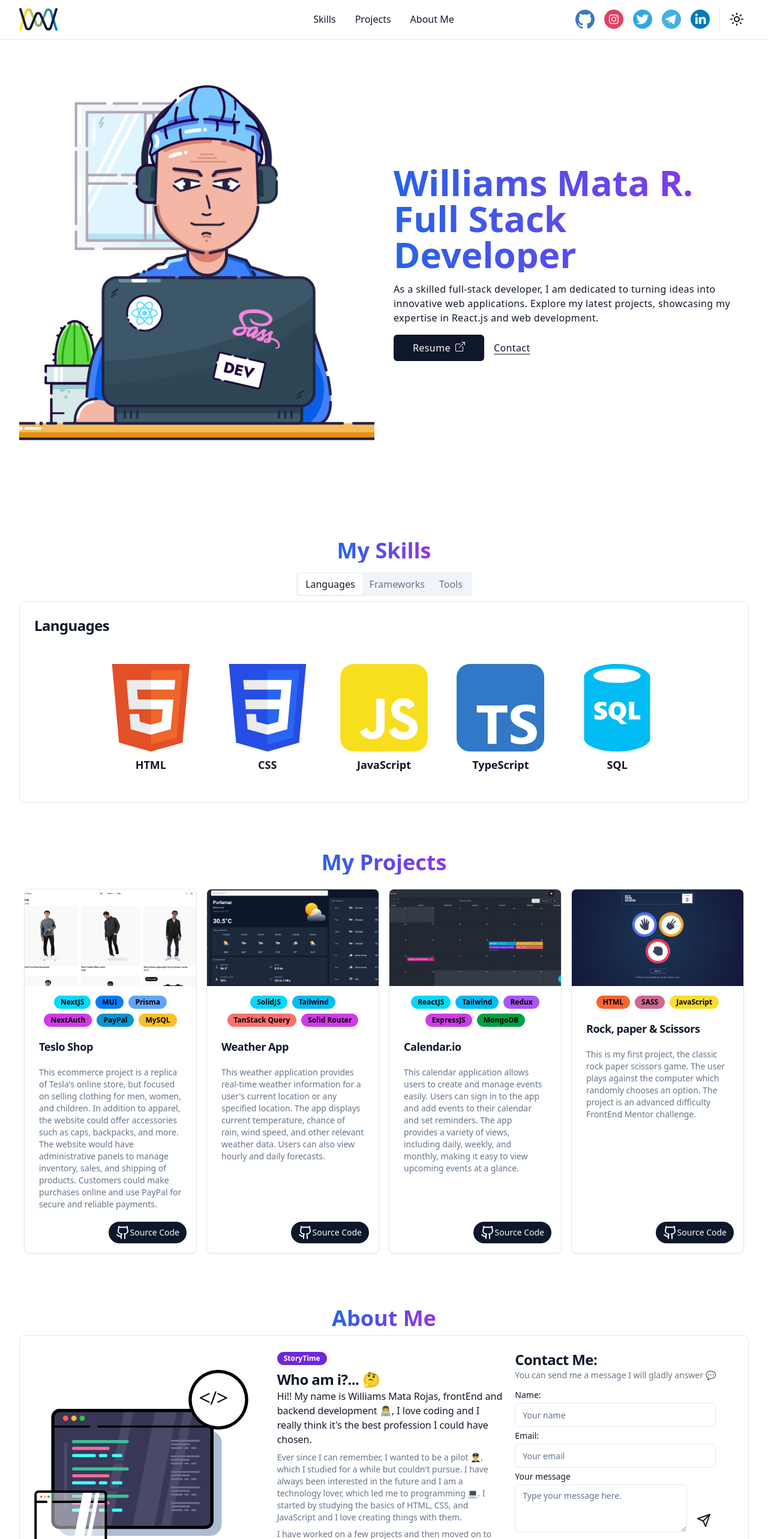
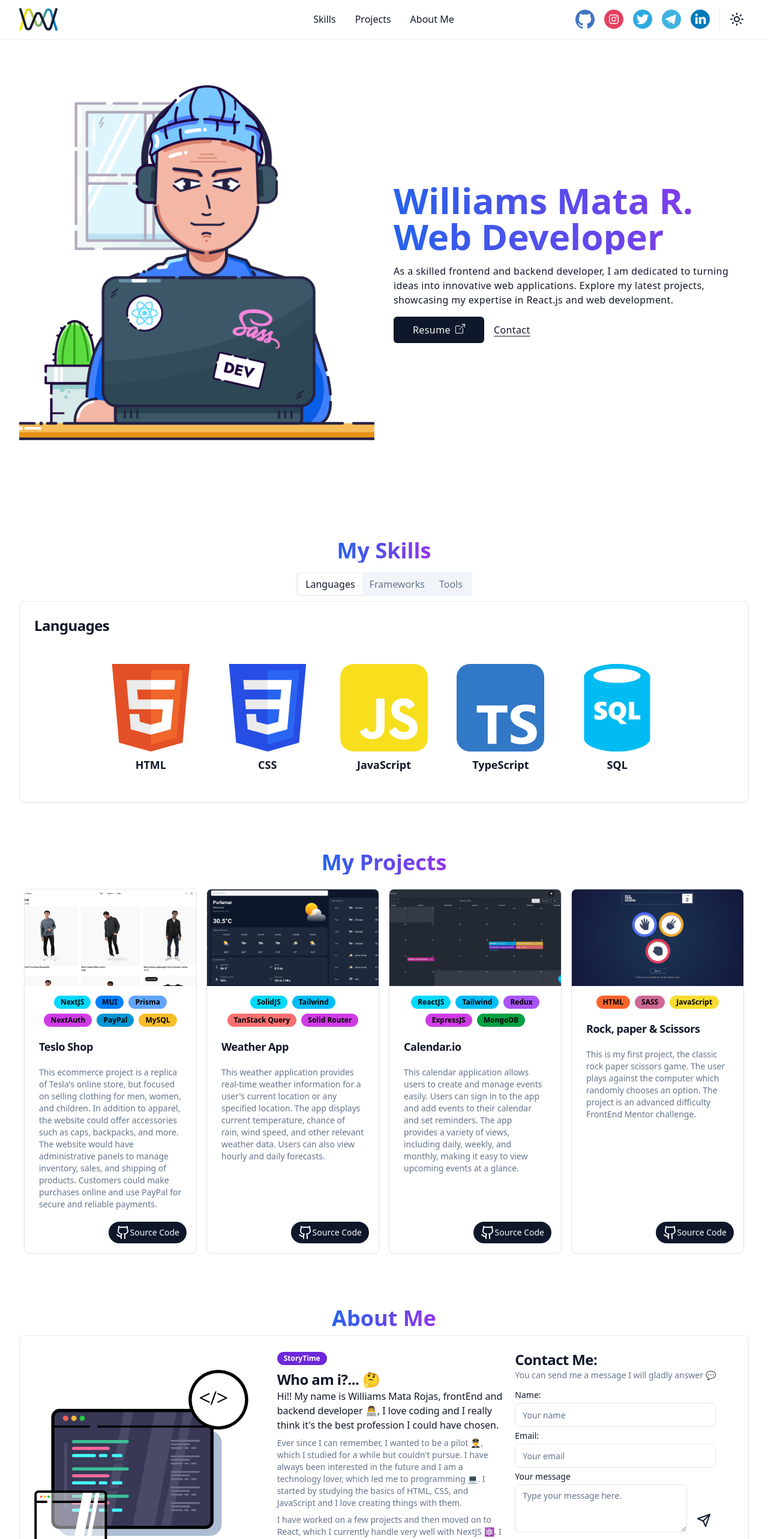
Before and after one commit to WilliamsMata/my-portfolio, a Next.js app: page / in a window 1280 px wide. Shown: the top 2566 px of the page at 60% size. Built offline with nearby package versions, Linux system fonts and the light colour scheme.

Commit message:
change fullstack for web developer

```diff
--- a/src/components/views/AboutMe.tsx
+++ b/src/components/views/AboutMe.tsx
@@ -47,8 +47,8 @@ export const AboutMe: FC<Props> = (props) => {
 
             <h3>
               Hi!! My name is Williams Mata Rojas, frontEnd and backend
-              development 👨‍💻, I love coding and I really think it&apos;s the
-              best profession I could have chosen.
+              developer 👨‍💻, I love coding and I really think it&apos;s the best
+              profession I could have chosen.
             </h3>
 
             <CardDescription className="mt-2">
--- a/src/components/views/Main.tsx
+++ b/src/components/views/Main.tsx
@@ -24,12 +24,12 @@ export const Main: FC<Props> = (props) => {
         <h1 className="bg-gradient-to-r from-blue-600 to-purple-600 bg-clip-text text-4xl font-semibold text-transparent sm:text-7xl md:text-5xl lg:text-6xl">
           Williams Mata R.
           <br />
-          Full Stack Developer
+          Web Developer
         </h1>
 
         <h2 className="text-sm tracking-wide sm:text-base">
-          As a skilled full-stack developer, I am dedicated to turning ideas
-          into innovative web applications. Explore my latest projects,
+          As a skilled frontend and backend developer, I am dedicated to turning
+          ideas into innovative web applications. Explore my latest projects,
           showcasing my expertise in React.js and web development.
         </h2>
 
```
